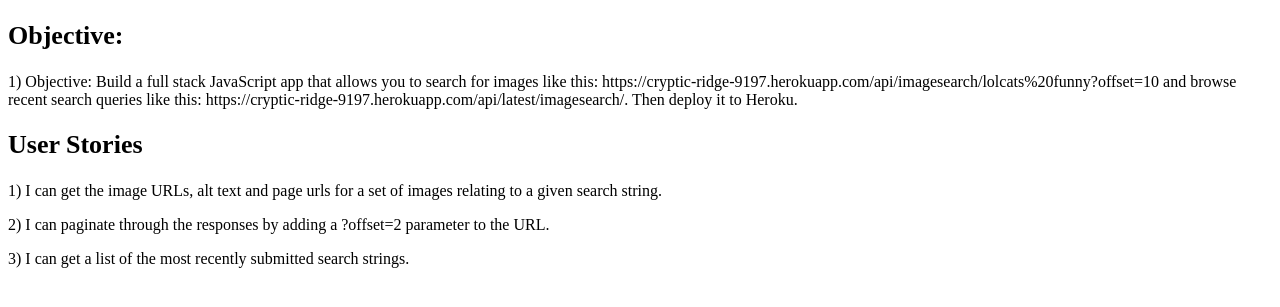
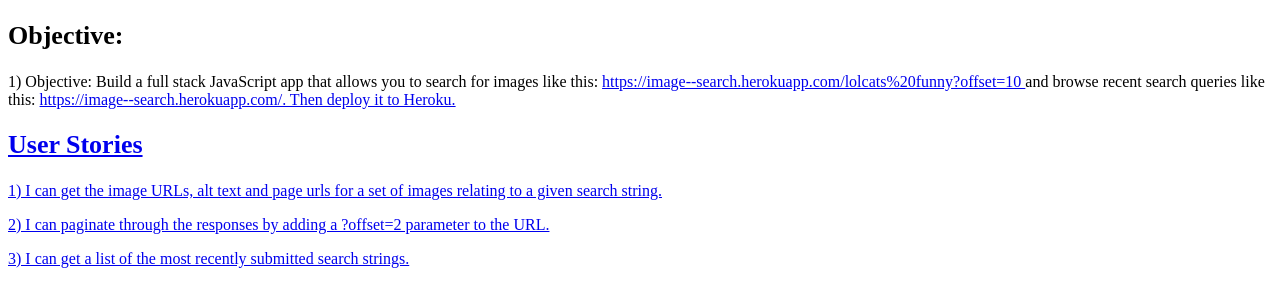
Before and after one commit to happpyier/image--search, a website: page index.html in a window 1280 px wide. Shown: the part 53-360 px from the top of the page. Drawn offline with Linux system fonts and the light colour scheme.

Commit message:
From Work Inital Install

```diff
--- a/index.html
+++ b/index.html
@@ -13,7 +13,7 @@
 			<div>
 			    <h2> Objective: </h2>
 				<p>
-					1) Objective: Build a full stack JavaScript app that allows you to search for images like this: https://cryptic-ridge-9197.herokuapp.com/api/imagesearch/lolcats%20funny?offset=10 and browse recent search queries like this: https://cryptic-ridge-9197.herokuapp.com/api/latest/imagesearch/. Then deploy it to Heroku.
+					1) Objective: Build a full stack JavaScript app that allows you to search for images like this: <a href='https://image--search.herokuapp.com/lolcats%20funny?offset=10'>https://image--search.herokuapp.com/lolcats%20funny?offset=10 </a> and browse recent search queries like this: <a href='https://image--search.herokuapp.com/.'> https://image--search.herokuapp.com/. Then deploy it to Heroku.
 				</p>
 				<h2> User Stories </h2>
 				<p>
```
